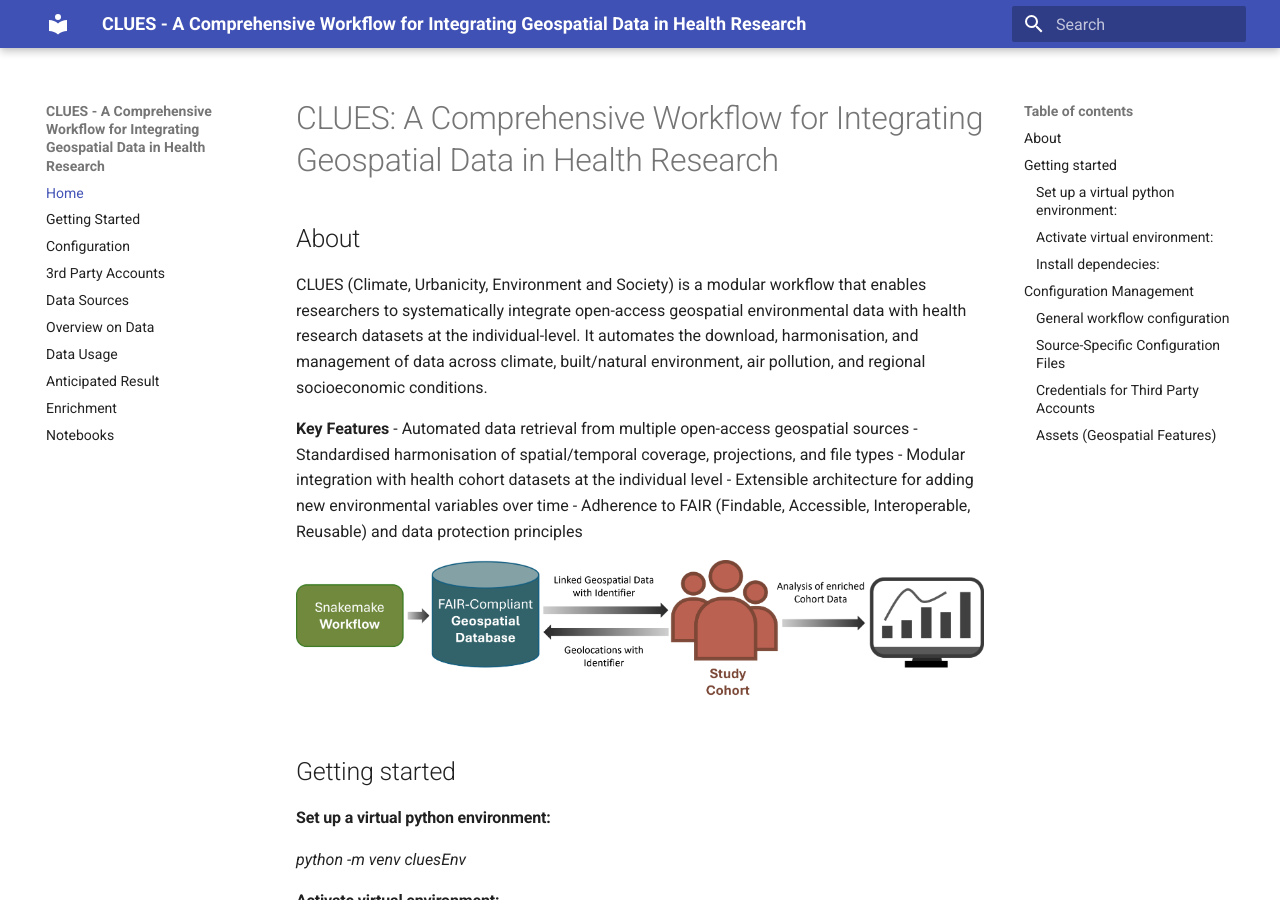
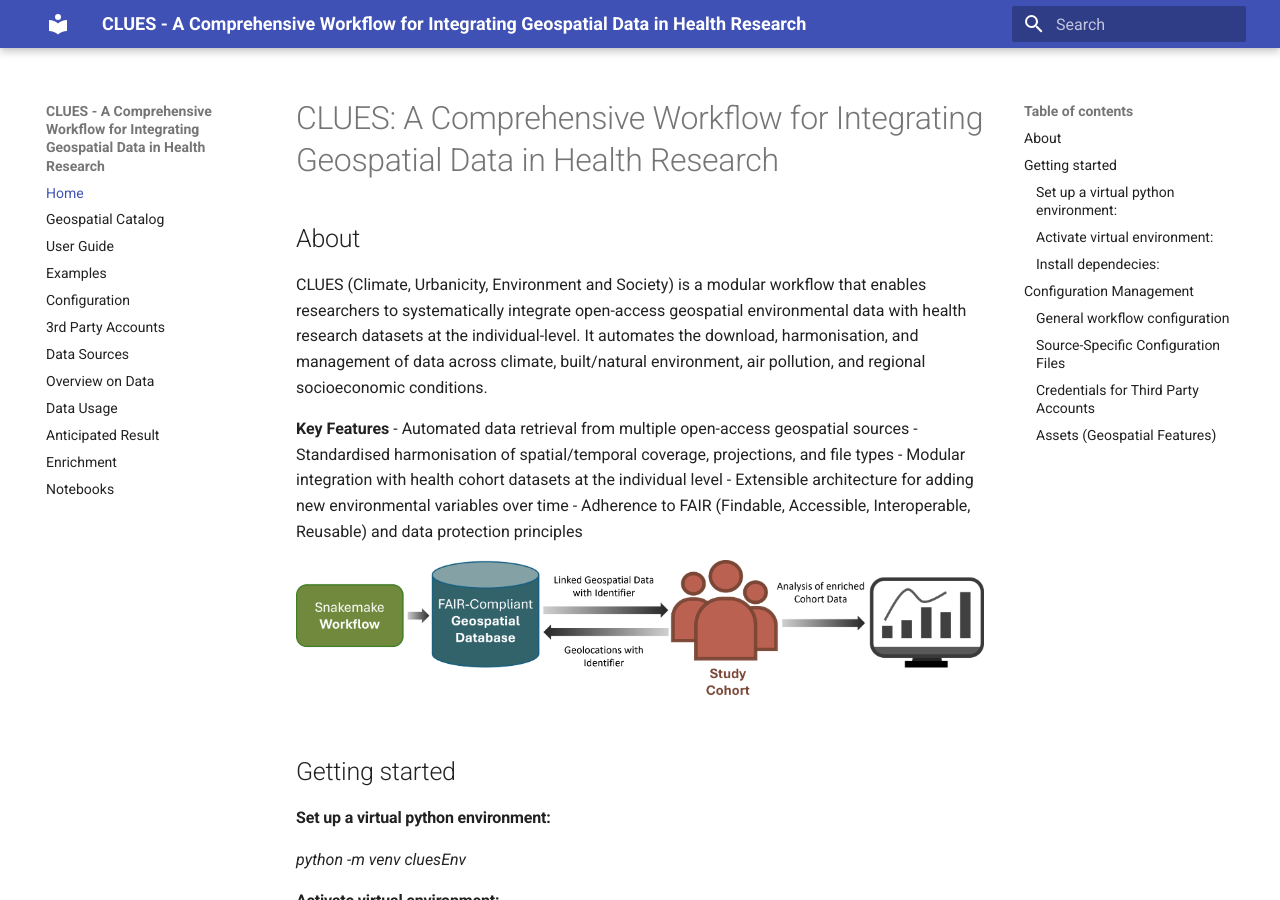
Before and after one commit to BIH-DMBS/CLUES, an MkDocs documentation site: the page built from docs/index.md, in a window 1280 px wide and 900 px high. Built offline with MkDocs 1.6.1 and Material for MkDocs 9.7.7, drawn with Linux system fonts in a browser that asks for light colours.

Commit message:
Update mkdocs.yml

```diff
--- a/mkdocs.yml
+++ b/mkdocs.yml
@@ -1,7 +1,9 @@
 site_name: CLUES - A Comprehensive Workflow for Integrating Geospatial Data in Health Research
 nav:
   - Home: index.md
-  - Getting Started: gettingStarted.md
+  - Geospatial Catalog: dataCatalog.md
+  - User Guide: gettingStarted.md
+  - Examples: examples.md
   - Configuration: setup.md
   - 3rd Party Accounts: 3rdPartyAccounts.md
   - Data Sources: geospatial_data.md
```
